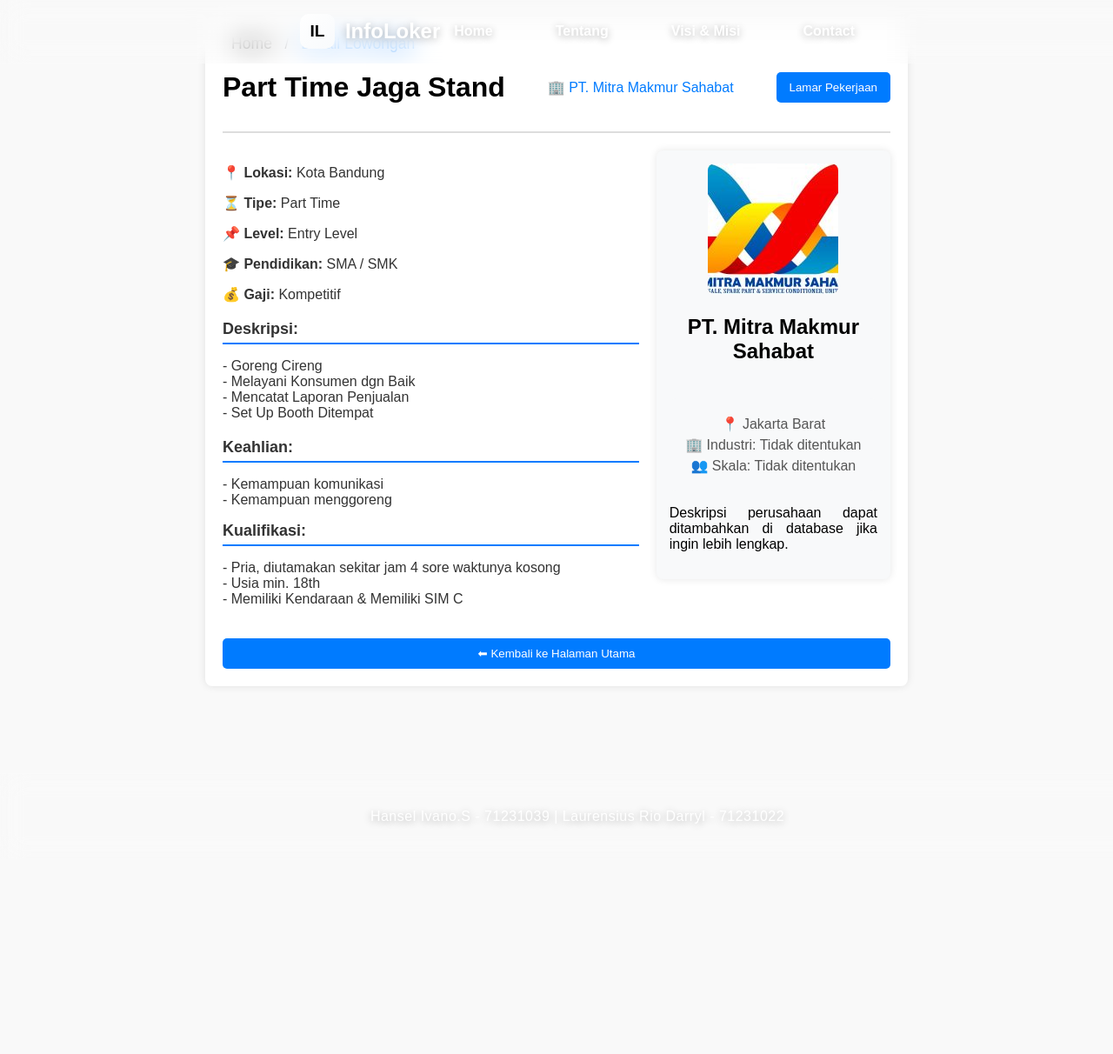
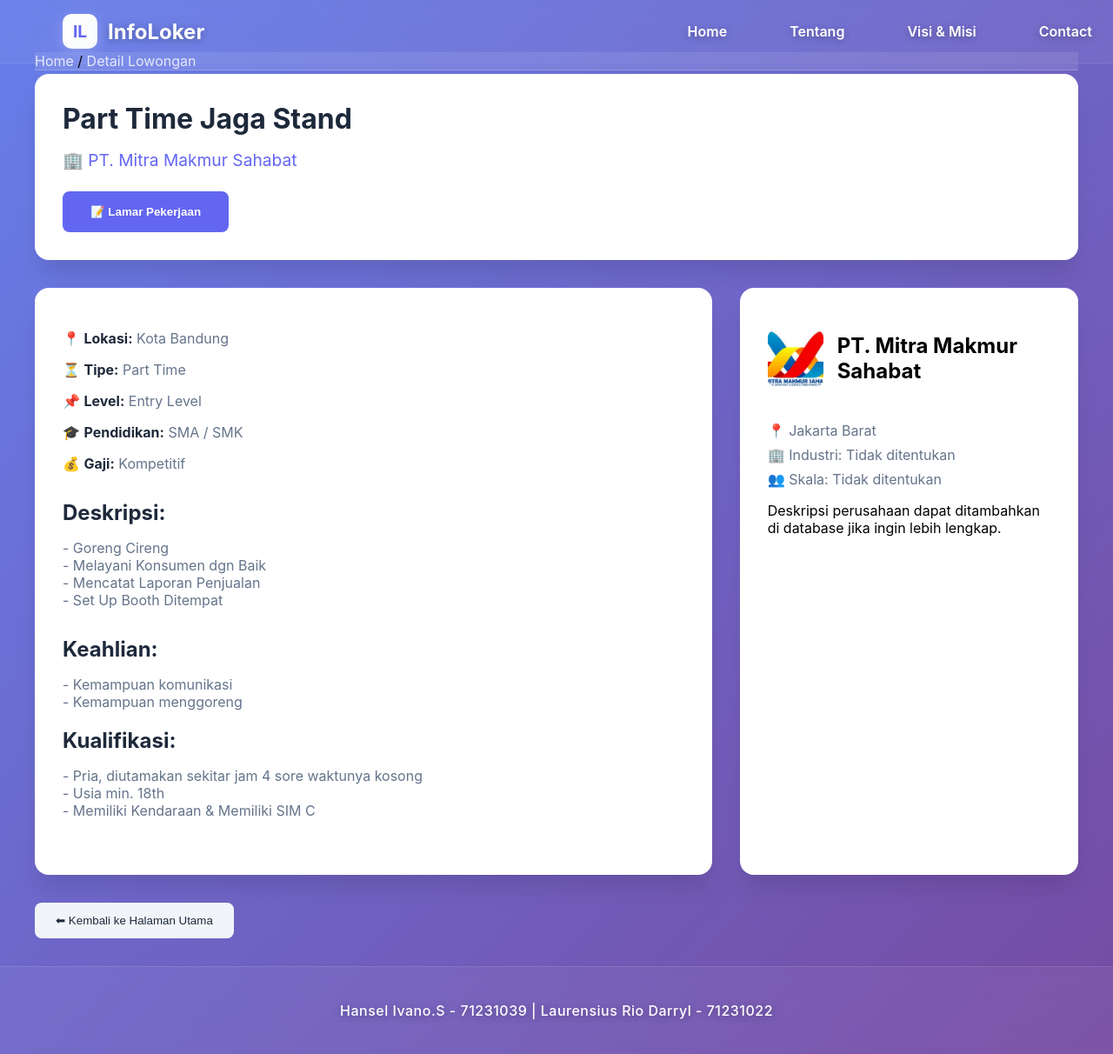
Before and after one commit to IcyFantastic/projectPrakProgWeb2, a PHP site: page /Detail/detail_lowongan.php?id=1 in a window 1280 px wide; the page is wider, and only the part inside the window is pictured. Shown: that part at 87% size. Before the commit the page ends 947 px from the top of that part, so only its background shows below. Run offline with PHP 8.4, Linux system fonts and the light colour scheme; a user stored in the database is signed in; data comes from the database, SQL or seed files in the repository; both versions use the stored data as it was after the commit; data that the repository does not hold is empty.

Commit message:
Update Detail Lowongan, Penamaan Foto dan SQL

```diff
--- a/Project/Detail/detail.css
+++ b/Project/Detail/detail.css
@@ -1,345 +1,203 @@
 /* styles-detail.css */
+:root {
+    --primary-color: #6366f1;
+    --primary-hover: #5856eb;
+    --secondary-color: #f1f5f9;
+    --text-primary: #1e293b;
+    --text-secondary: #64748b;
+    --border-color: #e2e8f0;
+    --white: #ffffff;
+    --shadow: 0 4px 6px -1px rgba(0, 0, 0, 0.1);
+    --shadow-lg: 0 20px 25px -5px rgba(0, 0, 0, 0.1);
+}
+
 body {
-    font-family: Arial, sans-serif;
-    background-color: #f9f9f9;
+    font-family: 'Inter', sans-serif;
     margin: 0;
     padding: 0;
+    background: linear-gradient(135deg, #667eea 0%, #764ba2 100%);
+    min-height: 100vh;
 }
 
-
-header {
-    display: flex;
-    align-items: center;
-    justify-content: space-between;
-    background-color: #007bff;
-    padding: 10px 20px;
+/* Breadcrumb */
+.breadcrumb {
+    background: rgba(255, 255, 255, 0.1);
+    backdrop-filter: blur(10px);
+    border-bottom: 1px solid rgba(255, 255, 255, 0.2);
+    position: sticky;
+    top: 60px;
+    z-index: 999;
+    width: 100%;
 }
 
-.logo {
-    user-select: none;
-    width: 100px;
-    height: 75px;
-    align-items: left;
+.breadcrumb a {
+    color: var(--white);
+    text-decoration: none;
+    opacity: 0.8;
+    transition: opacity 0.3s ease;
 }
 
-.logonama{
-    color: #fff;
-    position: absolute;
-    left: 8%;
+.breadcrumb a:hover {
+    opacity: 1;
 }
 
-.navigasi a{
-    position: relative;
-    font-size: 1.1em;
-    color: #fff;
-    text-decoration: none;
-    font-weight: 500;
-    margin-left: 40px;
+/* Container */
+.container {
+    max-width: 1200px;
+    margin: 0 auto;
+    padding: 2rem;
 }
 
-.navigasi a::after{
-    content: '';
-    position: absolute;
-    left:0;
-    bottom: -6px;
-    width: 100%;
-    height: 3px;
-    background: cornflowerblue;
-    border-radius: 5px;
-    transform-origin:rights ;
-    transform: scaleX(0);
-    transition: transform .5s;
+/* Job Header */
+.job-header {
+    background: var(--white);
+    border-radius: 16px;
+    padding: 2rem;
+    margin: 2rem 0;
+    box-shadow: var(--shadow-lg);
 }
 
-.navigasi a:hover:after{
-    transform-origin: left;
-    transform: scaleX(1);
-}
-
-.navigasi .tombolLogin {
-    width: 130px;
-    height: 50px;
-    background: transparent;
-    border: 2px solid #fff;
-    outline: none;
-    border-radius: 6px;
-    cursor: pointer;
-    font-size: 1.1em;
-    color: #fff;
-    font-weight: 500;
-    margin-left: 40px;
-    transition: .5s;
-}
-
-.navigasi .tombolLogin:hover{
-    background: #fff;
-    color: #162938;
-}
-
-.tombolLogin i {
-    position: absolute;
-    right: 100px;
-;
-}
-
-
-.button-container {
-    display: flex;
-    justify-content: center;
-    gap: 20px;
-    margin-bottom: 20px;
-}
-
-.logo {
-    user-select: none;
-    width: 100px;
-    height: 75px;
-    align-items: left;
-}
-
-
-.logonama{
-    color: #fff;
-    position: absolute;
-    left: 8%;
-}
-
-.navigasi a{
-    position: relative;
-    font-size: 1.1em;
-    color: #fff;
-    text-decoration: none;
-    font-weight: 500;
-    margin-left: 40px;
-}
-
-.navigasi a::after{
-    content: '';
-    position: absolute;
-    left:0;
-    bottom: -6px;
-    width: 100%;
-    height: 3px;
-    background: cornflowerblue;
-    border-radius: 5px;
-    transform-origin:rights ;
-    transform: scaleX(0);
-    transition: transform .5s;
-}
-
-.navigasi a:hover:after{
-    transform-origin: left;
-    transform: scaleX(1);
-}
-
-.navigasi .tombolLogin {
-    width: 130px;
-    height: 50px;
-    background: transparent;
-    border: 2px solid #fff;
-    outline: none;
-    border-radius: 6px;
-    cursor: pointer;
-    font-size: 1.1em;
-    color: #fff;
-    font-weight: 500;
-    margin-left: 40px;
-    transition: .5s;
-}
-
-.navigasi .tombolLogin:hover{
-    background: #fff;
-    color: #162938;
-}
-
-.container {
-    width: 60%;
-    margin: 20px auto;
-    background: white;
-    padding: 20px;
-    border-radius: 8px;
-    box-shadow: 0px 0px 10px rgba(0, 0, 0, 0.1);
-}
-
-.job-header {
-    display: flex;
-    justify-content: space-between;
-    align-items: center;
-    border-bottom: 2px solid #ddd;
-    padding-bottom: 10px;
-    margin-bottom: 20px;
+.job-header h1 {
+    color: var(--text-primary);
+    margin: 0 0 1rem 0;
+    font-size: 2rem;
 }
 
 .company-name {
-    font-size: 16px;
-    color: #555;
+    color: var(--text-secondary);
+    font-size: 1.2rem;
+    margin: 0.5rem 0;
 }
 
 .company-name a {
-    color: #007bff;
+    color: var(--primary-color);
     text-decoration: none;
 }
 
+/* Job Container */
+.job-container {
+    display: grid;
+    grid-template-columns: 2fr 1fr;
+    gap: 2rem;
+    margin: 2rem 0;
+}
+
+/* Job Details */
+.job-details {
+    background: var(--white);
+    border-radius: 16px;
+    padding: 2rem;
+    box-shadow: var(--shadow-lg);
+}
+
+.job-details p {
+    color: var(--text-secondary);
+    margin: 1rem 0;
+}
+
+.job-details strong {
+    color: var(--text-primary);
+}
+
+/* Company Card */
+.company-card {
+    background: var(--white);
+    border-radius: 16px;
+    padding: 2rem;
+    box-shadow: var(--shadow-lg);
+    position: sticky;
+    top: calc(60px + 3rem);
+}
+
+.company-header {
+    display: flex;
+    align-items: center;
+    gap: 1rem;
+    margin-bottom: 1.5rem;
+}
+
+.company-logo {
+    width: 64px;
+    height: 64px;
+    border-radius: 8px;
+    object-fit: cover;
+}
+
+.company-info p {
+    color: var(--text-secondary);
+    margin: 0.5rem 0;
+}
+
+/* Buttons */
 .apply-btn {
-    background: #007bff;
-    color: white;
-    padding: 10px 15px;
+    background: var(--primary-color);
+    color: var(--white);
     border: none;
-    border-radius: 5px;
+    padding: 1rem 2rem;
+    border-radius: 8px;
+    font-weight: 600;
     cursor: pointer;
+    transition: all 0.3s ease;
+    margin-top: 1rem;
 }
 
 .apply-btn:hover {
-    background: #fff;
-    color: black;
-    transition: .5s;
-    border: solid black;
+    background: var(--primary-hover);
+    transform: translateY(-2px);
 }
 
-.job-details p {
-    font-size: 16px;
-    color: #333;
+.back-btn {
+    background: var(--secondary-color);
+    color: var(--text-primary);
+    border: none;
+    padding: 0.8rem 1.5rem;
+    border-radius: 8px;
+    font-weight: 500;
+    cursor: pointer;
+    transition: all 0.3s ease;
 }
 
+.back-btn:hover {
+    background: var(--border-color);
+    transform: translateY(-2px);
+}
+
+/* Sections */
 .job-description, .job-requirements {
-    margin-top: 20px;
+    margin: 2rem 0;
 }
 
 .job-description h2, .job-requirements h2 {
-    font-size: 18px;
-    color: #333;
-    border-bottom: 2px solid #007bff;
-    padding-bottom: 5px;
+    color: var(--text-primary);
+    font-size: 1.5rem;
+    margin-bottom: 1rem;
 }
 
-.job-description ul, .job-requirements ul {
-    list-style-type: none;
-    padding: 0;
+/* Already Applied Warning */
+.warning-message {
+    background: #fee2e2;
+    color: #dc2626;
+    padding: 1rem;
+    border-radius: 8px;
+    margin: 1rem 0;
+    font-weight: 500;
 }
 
-.job-description li, .job-requirements li {
-    margin: 5px 0;
+/* Responsive Design */
+@media (max-width: 768px) {
+    .job-container {
+        grid-template-columns: 1fr;
+    }
+
+    .company-card {
+        position: static;
+    }
+
+    .container {
+        padding: 1rem;
+    }
+
+    .job-header, .job-details, .company-card {
+        padding: 1.5rem;
+    }
 }
-
-.company-info {
-    background: #f8f9fa;
-    padding: 15px;
-    border-radius: 8px;
-    margin-top: 20px;
-}
-
-.company-info h2 {
-    margin: 0;
-    font-size: 20px;
-    color: #007bff;
-}
-
-.company-info p {
-    margin: 5px 0;
-    color: #555;
-}
-
-
-/* Tombol Kembali */
-.back-btn {
-    display: block;
-    width: 100%;
-    text-align: center;
-    background: #007bff;
-    color: white;
-    padding: 10px;
-    border: none;
-    border-radius: 5px;
-    cursor: pointer;
-    margin-top: 20px;
-}
-
-.back-btn:hover {
-    background: #fff;
-    color: black;
-    transition: .5s;
-    border: solid black;
-}
-
-.job-container {
-    display: flex;
-    justify-content: space-between;
-    align-items: flex-start;
-    gap: 20px;
-}
-
-.job-details {
-    flex: 2;
-}
-
-.company-card {
-    flex: 1;
-    max-width: 300px;
-    background: #f8f9fa;
-    padding: 15px;
-    border-radius: 8px;
-    box-shadow: 0px 0px 10px rgba(0, 0, 0, 0.1);
-    text-align: center;
-    display: flex;
-    flex-direction: column;
-    justify-content: space-between; /* Menyebarkan konten agar proporsional */
-    height: 100%; /* Menyesuaikan tinggi dengan job details */
-}
-
-.company-logo {
-    width: 100%;
-    max-width: 150px;
-    border-radius: 8px;
-}
-
-.company-desc {
-    text-align: justify;
-}
-
-footer {
-    background: rgba(255, 255, 255, 0.2);
-    backdrop-filter: blur(10px);
-    padding: 30px 0;
-    text-align: center;
-    bottom: 0;
-    width: 100%;
-    background-color: #007bff;
-    margin-top: 100px;
-    position: relative;
-}
-
-footer p{
-    text-align: center;
-    color: white;
-}
-
-.breadcrumb a{
-    position: relative;
-    font-size: 1.1em;
-    color: black;
-    text-decoration: none;
-    font-weight: 500;
-    margin: 10px;
-}
-.breadcrumb a:nth-child(2){
-    color: #007bff;
-}
-
-.breadcrumb a::after{
-    content: '';
-    position: absolute;
-    left:0;
-    bottom: -6px;
-    width: 100%;
-    height: 3px;
-    background: black;
-    border-radius: 5px;
-    transform-origin:rights ;
-    transform: scaleX(0);
-    transition: transform .5s;
-}
-
-.breadcrumb a:hover:after{
-    transform-origin: left;
-    transform: scaleX(1);
-}
--- a/Project/Detail/detail_lowongan.php
+++ b/Project/Detail/detail_lowongan.php
@@ -56,9 +56,11 @@
         <p class="company-name">🏢 <a href="#"><?= htmlspecialchars($lowongan['nama_perusahaan']) ?></a></p>
 
         <?php if ($sudahMelamar): ?>
-            <div style="color: red; font-weight: bold;">⚠️ Anda sudah pernah melamar LOWONGAN ini.</div>
+            <div class="warning-message">⚠️ Anda sudah pernah melamar LOWONGAN ini.</div>
         <?php else: ?>
-            <button class="apply-btn" onclick="window.location.href='../Apply/form_lamaran.php?id=<?= $lowongan['id'] ?>'">Lamar Pekerjaan</button>
+            <button class="apply-btn" onclick="window.location.href='../Apply/form_lamaran.php?id=<?= $lowongan['id'] ?>'">
+                📝 Lamar Pekerjaan
+            </button>
         <?php endif; ?>
     </div>
 
```
Also changed, not shown: Project/SQL/projectprogweb.sql (+32 -12 lines), Project/Gambar/Cireng_Napoleon.png (renamed from Project/Gambar/Cireng Napoleon.png), Project/Gambar/Jakarta_Surprise_Planner.jpg (renamed from Project/Gambar/Jakarta Surprise Planner.jpg), Project/Gambar/Logo_InfoLoker.png (renamed from Project/Gambar/Adobe Express - file.png), Project/Gambar/PT._AgriFam.jpg (renamed from Project/Gambar/PT. AgriFam.jpg), Project/Gambar/PT._Mitra_Makmur_Sahabat.jpg (renamed from Project/Gambar/PT. Mitra Makmur Sahabat.jpg), Project/Gambar/Warung_Makan_Indonesia.png (renamed from Project/Gambar/Warung Makan Indonesia.png).
